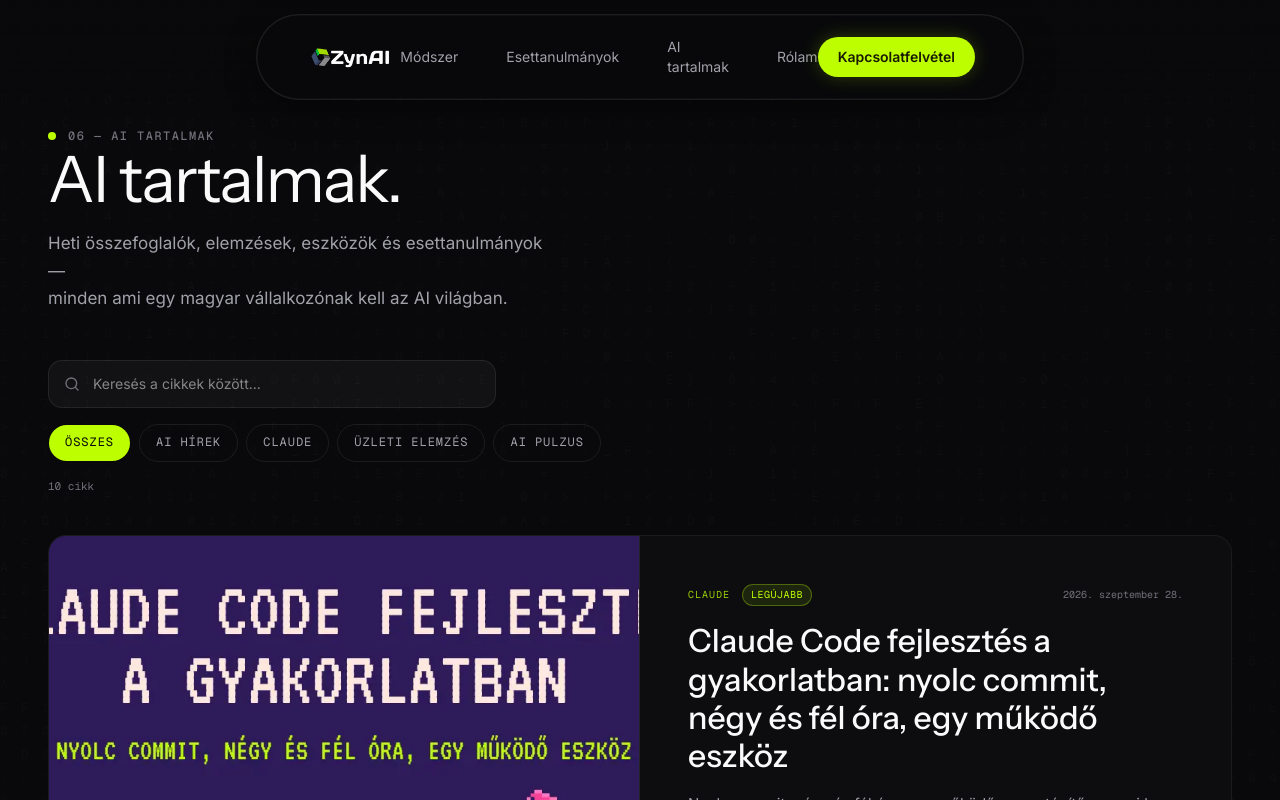
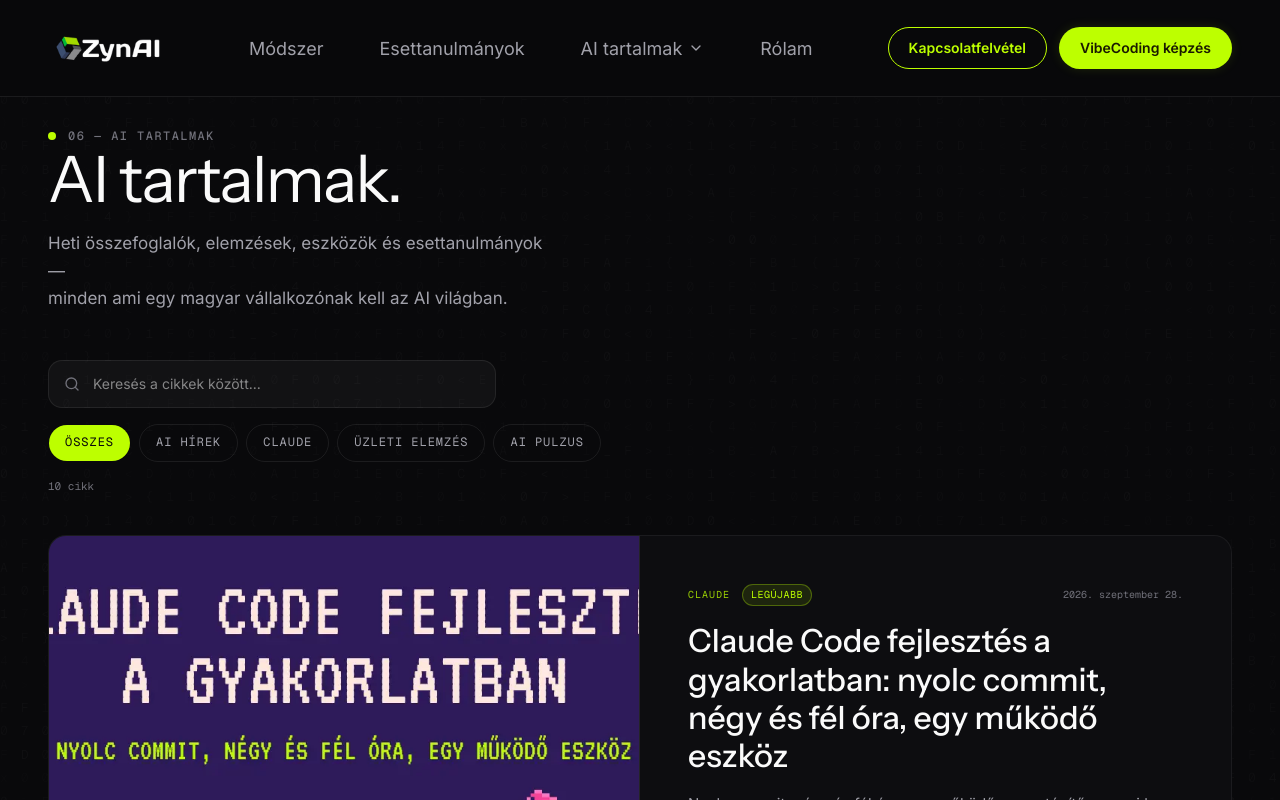
Before and after one commit to zynaidev/zynai-web, a Next.js app: page /ai-tartalmak in a window 1280 px wide. Shown: the top 800 px of the page. Built offline with nearby package versions, Linux system fonts and the light colour scheme.

Commit message:
header,footer fix

```diff
--- a/components/layout/Footer.tsx
+++ b/components/layout/Footer.tsx
@@ -1,6 +1,5 @@
-"use client";
-
 import Image from "next/image";
+import Link from "next/link";
 
 function LinkedinIcon() {
   return (
@@ -26,13 +25,41 @@
   );
 }
 
+const linkClass =
+  "inline-flex min-h-11 items-center text-[14px] text-[var(--text-secondary)] transition-colors duration-200 hover:text-[var(--text-primary)] lg:min-h-0";
+
+const labelClass =
+  "mb-5 font-mono text-[11px] uppercase tracking-[0.12em] text-[var(--text-secondary)]";
+
+const socialClass =
+  "flex size-11 items-center justify-center text-[var(--text-secondary)] transition-colors duration-200 hover:text-[var(--accent)] lg:size-auto";
+
+const ctaBase =
+  "inline-flex min-h-11 items-center justify-center whitespace-nowrap rounded-full border px-5 py-2.5 font-sans text-sm font-semibold transition-colors duration-200";
+
 export function Footer() {
   return (
     <footer className="relative border-t border-[var(--border-hairline)] bg-[var(--bg-elevated)]">
       <div className="container mx-auto max-w-[1280px] px-6 lg:px-12 py-16 lg:py-20">
-        <div className="grid grid-cols-2 gap-x-6 gap-y-8 md:gap-x-8 md:gap-y-10 lg:grid-cols-4 lg:gap-8">
+        {/* CTA row */}
+        <div className="mb-10 flex flex-col gap-3 sm:flex-row">
+          <Link
+            href="/vibecoding-pilot"
+            className={`${ctaBase} border-transparent bg-[var(--accent)] text-[#09090B] hover:brightness-110`}
+          >
+            VibeCoding képzés
+          </Link>
+          <Link
+            href="/kapcsolatfelvetel"
+            className={`${ctaBase} border-[var(--accent)] text-[var(--accent)] hover:bg-[rgba(189,255,0,0.1)]`}
+          >
+            Kapcsolatfelvétel
+          </Link>
+        </div>
+
+        <div className="grid grid-cols-2 gap-x-6 gap-y-8 md:grid-cols-3 md:gap-x-8 md:gap-y-10 lg:grid-cols-4 lg:gap-8">
           {/* Column 1 — Brand */}
-          <div className="col-span-2 lg:col-span-1">
+          <div className="col-span-2 md:col-span-3 lg:col-span-1">
             <div className="flex items-center gap-2.5 text-[18px]">
               <Image
                 src="/ZynAI_favicon.png"
@@ -46,16 +73,16 @@
                 ZynAI
               </span>
             </div>
-            <p className="mt-4 text-[14px] leading-[1.6] text-[var(--text-secondary)] max-w-none lg:max-w-[28ch]">
+            <p className="mt-4 max-w-none text-[14px] leading-[1.6] text-[var(--text-secondary)] md:max-w-md lg:max-w-[28ch]">
               AI integráció és üzleti tanácsadás magyar vállalkozásoknak.
             </p>
-            <div className="mt-6 flex items-center gap-3">
+            <div className="-ml-3.5 mt-4 flex items-center gap-1 lg:ml-0 lg:mt-6 lg:gap-3">
               <a
                 href="https://www.linkedin.com/in/attila-bakos-4ab0a2353/"
                 target="_blank"
                 rel="noopener noreferrer"
                 aria-label="LinkedIn"
-                className="text-[var(--text-tertiary)] hover:text-[#BDFF00] transition-colors duration-200"
+                className={socialClass}
               >
                 <LinkedinIcon />
               </a>
@@ -64,7 +91,7 @@
                 target="_blank"
                 rel="noopener noreferrer"
                 aria-label="Facebook"
-                className="text-[var(--text-tertiary)] hover:text-[#BDFF00] transition-colors duration-200"
+                className={socialClass}
               >
                 <FacebookIcon />
               </a>
@@ -73,7 +100,7 @@
                 target="_blank"
                 rel="noopener noreferrer"
                 aria-label="GitHub"
-                className="text-[var(--text-tertiary)] hover:text-[#BDFF00] transition-colors duration-200"
+                className={socialClass}
               >
                 <GithubIcon />
               </a>
@@ -82,64 +109,58 @@
 
           {/* Column 2 — Tartalom */}
           <div className="min-w-0">
-            <p className="font-mono text-[11px] uppercase tracking-[0.12em] text-[var(--text-tertiary)] mb-5">TARTALOM</p>
-            <ul className="space-y-3">
+            <p className={labelClass}>TARTALOM</p>
+            <ul className="space-y-0 lg:space-y-3">
               {[
                 { label: "Mi az AI integráció?", href: "/#modszer" },
                 { label: "Hogyan dolgozom?", href: "/#hogyan" },
-                { label: "Alkalmazási területek", href: "/#alkalmazas" },
                 { label: "Rólam", href: "/#rolam" },
               ].map((link) => (
                 <li key={link.href}>
-                  <a
-                    href={link.href}
-                    className="text-[14px] text-[var(--text-secondary)] hover:text-[var(--text-primary)] transition-colors duration-200"
-                  >
+                  <Link href={link.href} className={linkClass}>
                     {link.label}
-                  </a>
+                  </Link>
                 </li>
               ))}
             </ul>
           </div>
 
-          {/* Columns 3–4 — Anyagok + Kapcsolat (stacked on mobile, separate on lg) */}
-          <div className="flex min-w-0 flex-col gap-8 lg:contents">
+          {/* Columns 3–4 — Anyagok + Kapcsolat (stacked below md, separate from md up) */}
+          <div className="flex min-w-0 flex-col gap-8 md:contents">
             <div>
-              <p className="font-mono text-[11px] uppercase tracking-[0.12em] text-[var(--text-tertiary)] mb-5">ANYAGOK</p>
-              <ul className="space-y-3">
+              <p className={labelClass}>ANYAGOK</p>
+              <ul className="space-y-0 lg:space-y-3">
                 {[
                   { label: "Esettanulmányok", href: "/esettanulmanyok" },
                   { label: "AI tartalmak", href: "/ai-tartalmak" },
                 ].map((link) => (
                   <li key={link.href}>
-                    <a
-                      href={link.href}
-                      className="text-[14px] text-[var(--text-secondary)] hover:text-[var(--text-primary)] transition-colors duration-200"
-                    >
+                    <Link href={link.href} className={linkClass}>
                       {link.label}
-                    </a>
+                    </Link>
                   </li>
                 ))}
               </ul>
             </div>
 
             <div>
-              <p className="font-mono text-[11px] uppercase tracking-[0.12em] text-[var(--text-tertiary)] mb-5">KAPCSOLAT</p>
-              <ul className="space-y-3">
-                {[
-                  { label: "Időpontfoglalás", href: "/idopontfoglalas" },
-                  { label: "info@zynai.hu", href: "mailto:info@zynai.hu" },
-                  { label: "Adatvédelem", href: "/adatvedelem" },
-                ].map((link) => (
-                  <li key={link.href}>
-                    <a
-                      href={link.href}
-                      className="text-[14px] text-[var(--text-secondary)] hover:text-[var(--text-primary)] transition-colors duration-200"
-                    >
-                      {link.label}
-                    </a>
-                  </li>
-                ))}
+              <p className={labelClass}>KAPCSOLAT</p>
+              <ul className="space-y-0 lg:space-y-3">
+                <li>
+                  <Link href="/idopontfoglalas" className={linkClass}>
+                    Időpontfoglalás
+                  </Link>
+                </li>
+                <li>
+                  <a href="mailto:info@zynai.hu" className={linkClass}>
+                    info@zynai.hu
+                  </a>
+                </li>
+                <li>
+                  <Link href="/adatvedelem" className={linkClass}>
+                    Adatvédelem
+                  </Link>
+                </li>
               </ul>
             </div>
           </div>
@@ -147,7 +168,7 @@
 
         {/* Bottom row */}
         <div className="mt-16 lg:mt-20 pt-8 border-t border-[var(--border-hairline)]">
-          <p className="font-mono text-[11px] uppercase tracking-[0.08em] text-[var(--text-tertiary)]">
+          <p className="font-mono text-[11px] uppercase tracking-[0.08em] text-[var(--text-secondary)]">
             © 2026 ZynAI · Minden jog fenntartva
           </p>
         </div>
--- a/components/layout/header.tsx
+++ b/components/layout/header.tsx
@@ -2,6 +2,7 @@
 
 import Image from "next/image";
 import Link from "next/link";
+import { ArrowRight, ChevronDown } from "lucide-react";
 import { useEffect, useState } from "react";
 import { Container } from "@/components/ui/container";
 
@@ -12,8 +13,88 @@
   { href: "/#rolam", label: "Rólam" },
 ];
 
-const FALLBACK_VIEWPORT_WIDTH = 1280;
+const aiCategories = [
+  { href: "/ai-tartalmak", label: "Összes cikk" },
+  ...(
+    [
+      ["AI HÍREK", "AI hírek"],
+      ["CLAUDE", "Claude"],
+      ["ÜZLETI ELEMZÉS", "Üzleti elemzés"],
+      ["AI PULZUS", "AI pulzus"],
+    ] as const
+  ).map(([tag, label]) => ({
+    href: `/ai-tartalmak?kategoria=${encodeURIComponent(tag)}`,
+    label,
+  })),
+];
 
+const primaryCta = { href: "/vibecoding-pilot", label: "VibeCoding képzés" };
+const secondaryCta = { href: "/kapcsolatfelvetel", label: "Kapcsolatfelvétel" };
+
+const primaryCtaClass =
+  "header-cta inline-flex items-center justify-center whitespace-nowrap rounded-full border border-transparent bg-accent px-5 py-2.5 font-sans text-sm font-semibold text-accent-on-light lg:px-4 lg:text-[13px] xl:px-5 xl:text-sm";
+const secondaryCtaClass =
+  "inline-flex items-center justify-center whitespace-nowrap rounded-full border border-accent px-5 py-2.5 font-sans text-sm font-semibold text-accent transition-colors duration-200 hover:bg-accent/10 lg:px-4 lg:text-[13px] xl:px-5 xl:text-sm";
+
+const headerCtaCss = `
+.header-cta {
+  position: relative;
+  overflow: hidden;
+  animation: header-cta-pulse 3.5s ease-in-out infinite;
+  transition: transform 200ms ease-out, box-shadow 200ms ease-out;
+}
+.header-cta::after {
+  content: "";
+  position: absolute;
+  inset: 0;
+  pointer-events: none;
+  background: linear-gradient(105deg, transparent 35%, rgba(255,255,255,0.35) 50%, transparent 65%);
+  transform: translateX(-120%);
+  animation: header-cta-sheen 5s ease-in-out infinite;
+}
+.header-cta:hover {
+  transform: translateY(-1px) scale(1.03);
+  animation: none;
+  box-shadow: 0 0 32px rgba(189,255,0,0.4);
+}
+.header-cta:hover::after {
+  animation: header-cta-sheen-once 700ms ease-out 1 forwards;
+}
+.header-cta-panel {
+  animation-name: header-cta-pulse-panel;
+}
+.header-cta-panel:hover {
+  box-shadow: 0 0 16px rgba(189,255,0,0.35);
+}
+@keyframes header-cta-pulse-panel {
+  0%, 100% { box-shadow: 0 0 6px rgba(189,255,0,0.12); }
+  50% { box-shadow: 0 0 14px rgba(189,255,0,0.3); }
+}
+@keyframes header-cta-pulse {
+  0%, 100% { box-shadow: 0 0 12px rgba(189,255,0,0.12); }
+  50% { box-shadow: 0 0 26px rgba(189,255,0,0.3); }
+}
+@keyframes header-cta-sheen {
+  0% { transform: translateX(-120%); }
+  22%, 100% { transform: translateX(120%); }
+}
+@keyframes header-cta-sheen-once {
+  from { transform: translateX(-120%); }
+  to { transform: translateX(120%); }
+}
+@media (prefers-reduced-motion: reduce) {
+  .header-cta {
+    animation: none;
+    transition: filter 200ms ease-out;
+  }
+  .header-cta::after { display: none; }
+  .header-cta:hover {
+    transform: none;
+    box-shadow: none;
+    filter: brightness(1.1);
+  }
+}
+`;
 
 function MobileMenuIcon({ open }: { open: boolean }) {
   return (
@@ -37,17 +118,7 @@
 }
 
 export function Header() {
-  const [viewportWidth, setViewportWidth] = useState(FALLBACK_VIEWPORT_WIDTH);
   const [mobileMenuOpen, setMobileMenuOpen] = useState(false);
-
-  useEffect(() => {
-    const update = () => setViewportWidth(window.innerWidth);
-
-    update();
-    window.addEventListener("resize", update);
-
-    return () => window.removeEventListener("resize", update);
-  }, []);
 
   useEffect(() => {
     if (!mobileMenuOpen) return;
@@ -62,9 +133,10 @@
 
   return (
     <>
+      <style>{headerCtaCss}</style>
       <div
         aria-hidden="true"
-        className="pointer-events-none fixed inset-x-0 top-0 z-40 h-28"
+        className="pointer-events-none fixed inset-x-0 top-0 z-40 h-28 lg:hidden"
         style={{
           background:
             "linear-gradient(to bottom, rgba(9,9,11,0.92) 0%, rgba(9,9,11,0.72) 45%, rgba(9,9,11,0) 100%)",
@@ -74,7 +146,7 @@
       {/* Mobile — static full-width bar; no pill width animation */}
       <header className="fixed inset-x-0 top-0 z-[70] border-b border-[rgba(255,255,255,0.08)] bg-[rgba(9,9,11,0.88)] backdrop-blur-xl lg:hidden">
         <div className="relative mx-auto flex h-16 w-full max-w-[var(--container-max)] items-center justify-between px-6 lg:px-12">
-          <Link href="/">
+          <Link className="flex min-h-11 items-center" href="/">
             <Image
                 src="/brand/ZynAI-Logo.svg"
                 alt="ZynAI"
@@ -97,14 +169,14 @@
           </button>
 
           <div
-            className={`absolute inset-x-0 top-full z-[80] border-b border-[var(--border-hairline)] bg-[rgba(9,9,11,0.96)] px-6 py-4 shadow-lg backdrop-blur-xl transition-all duration-200 ease-out ${
+            className={`absolute inset-x-0 top-full z-[80] border-b border-[var(--border-hairline)] bg-[rgba(9,9,11,0.96)] px-6 pb-[calc(1rem+env(safe-area-inset-bottom))] pt-4 max-h-[calc(100dvh-65px)] overflow-y-auto overscroll-contain shadow-lg backdrop-blur-xl transition-all duration-200 ease-out ${
               mobileMenuOpen
                 ? "pointer-events-auto translate-y-0 opacity-100"
                 : "pointer-events-none -translate-y-1 opacity-0"
             }`}
             id="mobile-nav"
           >
-              <nav className="flex flex-col gap-1 font-sans text-sm font-normal text-text-secondary">
+              <nav className="flex flex-col gap-1 whitespace-nowrap font-sans text-sm font-normal text-text-secondary">
                 {navItems.map((item) => (
                   <Link
                     className="rounded-md py-3 transition-colors duration-200 hover:text-text-primary"
@@ -117,43 +189,75 @@
                 ))}
               </nav>
               <Link
-                className="mt-3 inline-flex w-full items-center justify-center rounded-full bg-accent px-5 py-2.5 font-sans text-sm font-semibold text-accent-on-light transition-transform duration-200 hover:scale-[1.02]"
-                href="/kapcsolatfelvetel"
+                className={`header-cta-panel mt-3 min-h-11 w-full ${primaryCtaClass}`}
+                href={primaryCta.href}
                 onClick={() => setMobileMenuOpen(false)}
               >
-                Kapcsolatfelvétel
+                {primaryCta.label}
+              </Link>
+              <Link
+                className={`mt-2 min-h-11 w-full ${secondaryCtaClass}`}
+                href={secondaryCta.href}
+                onClick={() => setMobileMenuOpen(false)}
+              >
+                {secondaryCta.label}
               </Link>
           </div>
         </div>
       </header>
 
-      {/* Desktop — pill animation */}
-      <header
-        className="fixed left-1/2 z-[70] hidden -translate-x-1/2 border border-[rgba(255,255,255,0.09)] bg-[rgba(9,9,11,0.86)] backdrop-blur-xl lg:block"
-        style={{
-          borderRadius: 9999,
-          boxShadow:
-            "0 8px 32px rgba(0,0,0,0.45), inset 0 0 0 0.5px rgba(255,255,255,0.06)",
-          paddingBottom: 10,
-          paddingTop: 10,
-          top: 14,
-          width: Math.max(720, Math.min(1100, viewportWidth * 0.6)),
-        }}
-      >
-        <Container className="flex h-16 items-center justify-between">
+      {/* Desktop — full-width fixed bar */}
+      <header className="fixed inset-x-0 top-0 z-[70] hidden border-b border-[rgba(255,255,255,0.08)] bg-[rgba(9,9,11,0.88)] backdrop-blur-xl lg:block">
+        <Container className="flex h-24 items-center">
           <Link href="/">
             <Image
                 src="/brand/ZynAI-Logo.svg"
                 alt="ZynAI"
-                width={120}
-                height={32}
-                className="h-8 w-auto object-contain"
+                width={156}
+                height={42}
+                className="h-9 w-auto object-contain xl:h-[42px]"
                 priority
               />
           </Link>
 
-          <nav className="hidden flex-1 items-center justify-center gap-12 font-sans text-sm font-normal text-text-secondary md:flex">
-            {navItems.map((item) => (
+          <nav className="flex h-full flex-1 items-center justify-center gap-5 whitespace-nowrap font-sans text-base font-normal text-text-secondary xl:gap-14 xl:text-[18px]">
+            {navItems.map((item) =>
+              item.href === "/ai-tartalmak" ? (
+                <div className="group relative flex h-full items-center" key={item.label}>
+                  <Link
+                    className="inline-flex items-center gap-1.5 transition-colors duration-200 hover:text-text-primary group-hover:text-text-primary group-focus-within:text-text-primary"
+                    href={item.href}
+                  >
+                    {item.label}
+                    <ChevronDown
+                      aria-hidden
+                      size={16}
+                      className="transition-transform duration-200 group-hover:rotate-180 group-focus-within:rotate-180"
+                    />
+                  </Link>
+                  <div className="invisible absolute left-1/2 top-full z-[80] w-64 -translate-x-1/2 translate-y-1 opacity-0 transition-all duration-200 ease-out group-hover:visible group-hover:translate-y-0 group-hover:opacity-100 group-focus-within:visible group-focus-within:translate-y-0 group-focus-within:opacity-100">
+                    <div className="rounded-2xl border border-[rgba(255,255,255,0.09)] bg-[rgba(9,9,11,0.94)] p-2 shadow-[0_16px_48px_rgba(0,0,0,0.55)] backdrop-blur-xl">
+                      <p className="px-3 pb-1.5 pt-2 font-mono text-[11px] uppercase tracking-[0.14em] text-text-tertiary">
+                        Kategóriák
+                      </p>
+                      {aiCategories.map((cat) => (
+                        <Link
+                          className="group/item flex items-center justify-between rounded-xl px-3 py-2.5 text-[15px] text-text-secondary transition-colors duration-150 hover:bg-[rgba(189,255,0,0.08)] hover:text-text-primary focus-visible:bg-[rgba(189,255,0,0.08)] focus-visible:text-text-primary focus-visible:outline-none"
+                          href={cat.href}
+                          key={cat.label}
+                        >
+                          {cat.label}
+                          <ArrowRight
+                            aria-hidden
+                            size={14}
+                            className="-translate-x-1 text-accent opacity-0 transition-all duration-150 group-hover/item:translate-x-0 group-hover/item:opacity-100 group-focus-visible/item:translate-x-0 group-focus-visible/item:opacity-100"
+                          />
+                        </Link>
+                      ))}
+                    </div>
+                  </div>
+                </div>
+              ) : (
                 <Link
                   className="transition-colors duration-200 hover:text-text-primary"
                   href={item.href}
@@ -161,16 +265,18 @@
                 >
                   {item.label}
                 </Link>
-            ))}
+              ),
+            )}
           </nav>
 
-          <Link
-            className="inline-flex items-center justify-center rounded-full bg-accent px-5 py-2.5 font-sans text-sm font-semibold text-accent-on-light transition-transform duration-200 hover:scale-[1.02]"
-            style={{ boxShadow: "0 0 18px rgba(189,255,0,0.22)" }}
-            href="/kapcsolatfelvetel"
-          >
-            Kapcsolatfelvétel
+          <div className="flex items-center gap-3">
+            <Link className={secondaryCtaClass} href={secondaryCta.href}>
+              {secondaryCta.label}
             </Link>
+            <Link className={primaryCtaClass} href={primaryCta.href}>
+              {primaryCta.label}
+            </Link>
+          </div>
         </Container>
       </header>
     </>
```
Also changed, not shown: app/(marketing)/ai-tartalmak/page.tsx (+18 -1 lines). Lines whose indentation alone changed are shown as unchanged.
